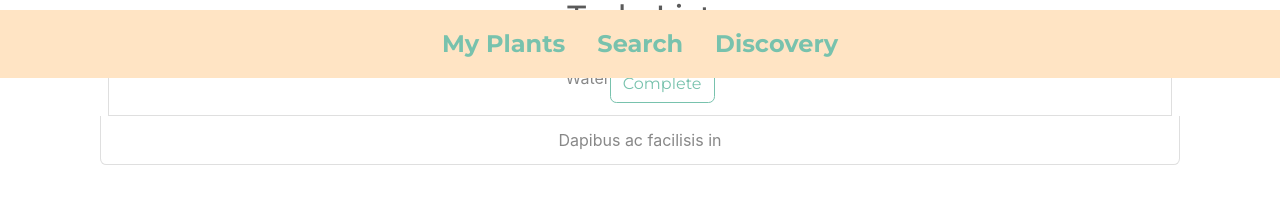
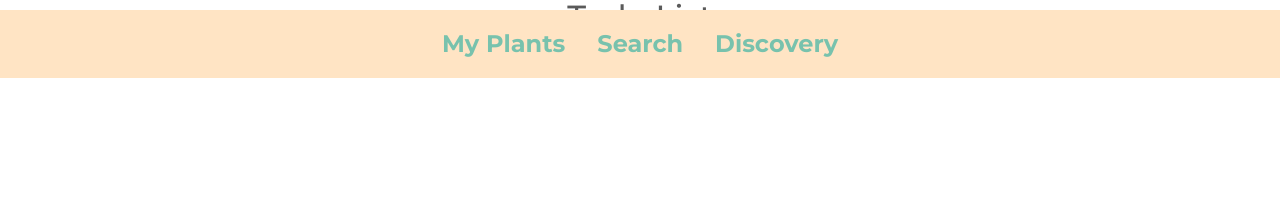
Before and after one commit to elvykiung/indoorplants, a React (Create React App) app in the folder client/: page /myPlants in a window 1280 px wide. Shown: the part 722-926 px from the top of the page. Built offline with nearby package versions, Linux system fonts and the light colour scheme.

Commit message:
merge code

```diff
--- a/client/src/components/PlantToDoList/index.js
+++ b/client/src/components/PlantToDoList/index.js
@@ -9,7 +9,7 @@ class UserToDo extends Component {
     return (
       <Container style={{ marginBottom: "50%" }}>
         <h2>Todo List</h2>
-        <ListGroup>
+        {/* <ListGroup>
           <ListGroup.Item className="mx-2">
             Water
             <Button className="text-right" variant="outline-primary">
@@ -17,7 +17,7 @@ class UserToDo extends Component {
             </Button>
           </ListGroup.Item>
           <ListGroup.Item>Dapibus ac facilisis in</ListGroup.Item>
-        </ListGroup>
+        </ListGroup> */}
       </Container>
     );
   }
--- /dev/null
+++ b/client/src/components/ToDoList/index.js
@@ -0,0 +1,4 @@
+import React, { Component } from "react";
+import Container from "react-bootstrap/Container";
+import ListGroup from "react-bootstrap/ListGroup";
+import Button from "react-bootstrap/Button";
--- a/client/src/components/UserPlantsHistory/index.js
+++ b/client/src/components/UserPlantsHistory/index.js
@@ -1,7 +1,7 @@
 import React, { Component } from "react";
 import Container from "react-bootstrap/Container";
 import ListGroup from "react-bootstrap/ListGroup";
-import Button from "react-bootstrap/Button";
+// import Button from "react-bootstrap/Button";
 
 class UserToDo extends Component {
   state = {};
```
